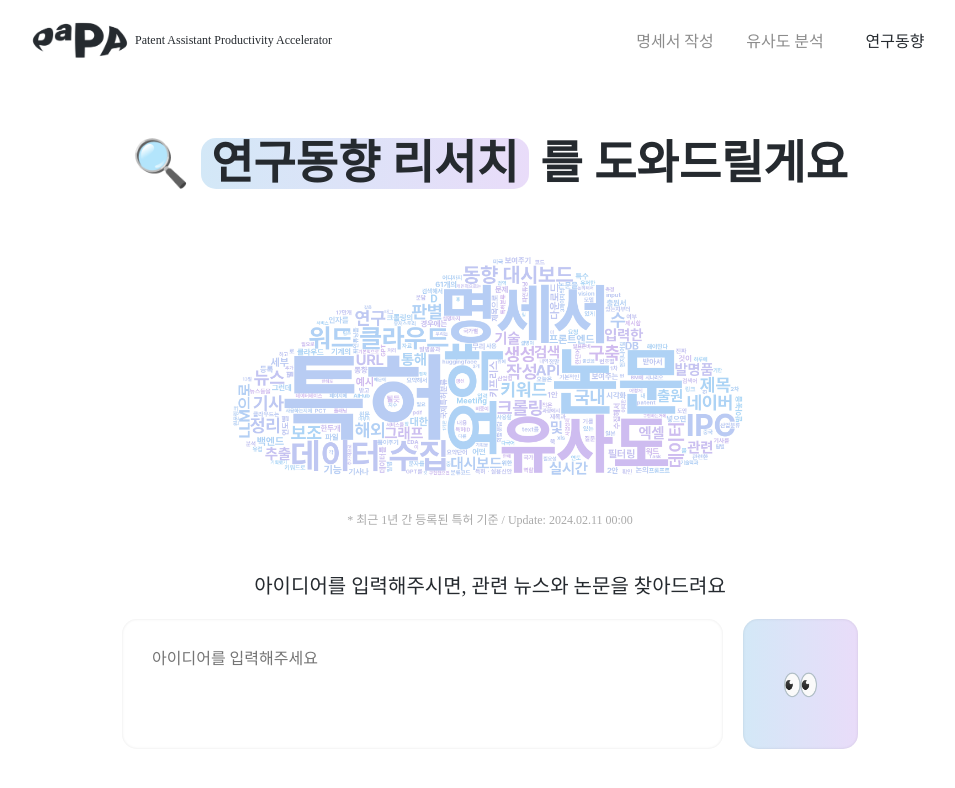
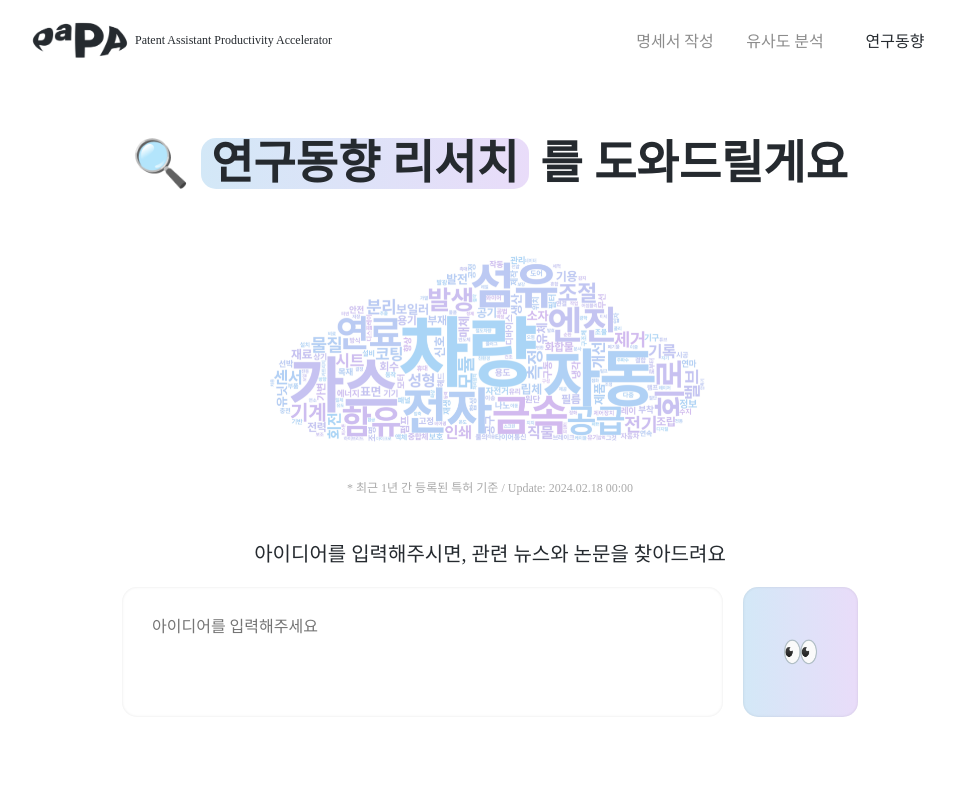
Before and after one commit to KPMG2024-PAPA/frontend, a React (Create React App) app: page /research-page-main in a window 1280 px wide. Shown: the top 788 px of the page, without its empty margins (150-1105 px from the left). Built offline with nearby package versions, Linux system fonts and the light colour scheme; a web font is replaced by a local one.

Commit message:
fix: 멘트 수정

```diff
--- a/src/component/page/MainPage.jsx
+++ b/src/component/page/MainPage.jsx
@@ -139,7 +139,7 @@ const MainPage = () => {
                 <div>명세서 작성 보조 서비스</div>
                 <div style={{fontSize: '23px', textAlign: 'right', marginTop: '20px'}}> 복잡하고 어려운 명세서 작성,</div>
                 <div style={{fontSize: '23px', textAlign: 'right'}}> AI가 전문성을 담아 작성해줘요</div>
-                <div style={{fontSize: '18px', color: '#8f96a0', textAlign: 'right', marginTop: '20px'}}> 무려, 3분만에 ✍🏻</div>
+                <div style={{fontSize: '18px', color: '#8f96a0', textAlign: 'right', marginTop: '20px'}}> 무려, 3분 안에 ✍🏻</div>
               </>
             </BoxText>
           </ClickableBox>
@@ -149,7 +149,7 @@ const MainPage = () => {
               <div>국내외 특허 유사도 분석 서비스</div>
                 <div style={{fontSize: '23px', textAlign: 'right', marginTop: '20px'}}> 클릭 한-번에 해외 특허까지</div>
                 <div style={{fontSize: '23px', textAlign: 'right'}}> 통합 검색할 수 있어요 </div>
-                <div style={{fontSize: '18px', color: '#8f96a0', textAlign: 'right', marginTop: '20px'}}> AI가 번역해줘요 💬</div>
+                <div style={{fontSize: '18px', color: '#8f96a0', textAlign: 'right', marginTop: '20px'}}> 빠르게 분석해줘요 💬</div>
               </>
             </BoxText>
           </ClickableBox>
--- a/src/component/page/ResearchPageMain.jsx
+++ b/src/component/page/ResearchPageMain.jsx
@@ -133,7 +133,7 @@ const GuideText = styled.p`
 
 
 const WordCloud = styled.img`
-  width: 75%; /* 원하는 너비 설정 */
+  width: 65%; /* 원하는 너비 설정 */
   height: auto; /* 높이를 auto로 설정하여 비율 유지 */
   object-fit: contain; /* 컨테이너 내에서 비율 유지하며 맞춤 */
   ${animationMixin}
@@ -230,7 +230,7 @@ const ResearchPageMain = () => {
       </>,
       <>
         <div style={{ fontSize: '50px', marginBottom: '5px', color: '#252a2f' }}>⌛️</div>
-        <div>n분정도 소요될 수 있어요</div>
+        <div>3분 정도 소요될 수 있어요</div>
       </>,
       <>
         <div style={{ fontSize: '50px', marginBottom: '5px', color: '#252a2f' }}>🕵🏻</div>
@@ -305,7 +305,7 @@ const ResearchPageMain = () => {
         <MainTitleText>🔍 <HighlightText>연구동향 리서치</HighlightText> 를 도와드릴게요</MainTitleText>
         <SecondWrapper>
           <WordCloud src={process.env.PUBLIC_URL + 'output.png'} />
-          <GuideText >* 최근 1년 간 등록된 특허 기준 / Update: 2024.02.11 00:00</GuideText>
+          <GuideText >* 최근 1년 간 등록된 특허 기준 / Update: 2024.02.18 00:00</GuideText>
         </SecondWrapper>
         <ThirdWrapper>
           <SubText>아이디어를 입력해주시면, 관련 뉴스와 논문을 찾아드려요</SubText>
--- a/src/component/page/SimPage.jsx
+++ b/src/component/page/SimPage.jsx
@@ -164,6 +164,7 @@ const SubText = styled.p`
   text-align: center;
   color: #252a2f;
   font-family: 'Pretendard-ExtraBold';
+  ${animationMixin};
 `;
 
 const DefaultText = styled.div`
@@ -354,7 +355,7 @@ const SimPage = () => {
       </>,
       <>
       <div style={{ fontSize: '50px', marginBottom: '5px', color: '#252a2f' }}>⌛️</div>
-      <div>n분정도 소요될 수 있어요</div>
+      <div>최대 1분 정도 소요될 수 있어요</div>
       </>
     ];
 
--- a/src/component/page/SpecPage.jsx
+++ b/src/component/page/SpecPage.jsx
@@ -375,7 +375,7 @@ const SpecPage = () => {
       </>,
       <>
         <div style={{ fontSize: '50px', marginBottom: '5px', color: '#252a2f' }}>⌛️</div>
-        <div>3분정도 소요될 수 있어요</div>
+        <div>최대 3분 정도 소요될 수 있어요</div>
       </>
     ];
 
```
Also changed, not shown: public/output.png.
